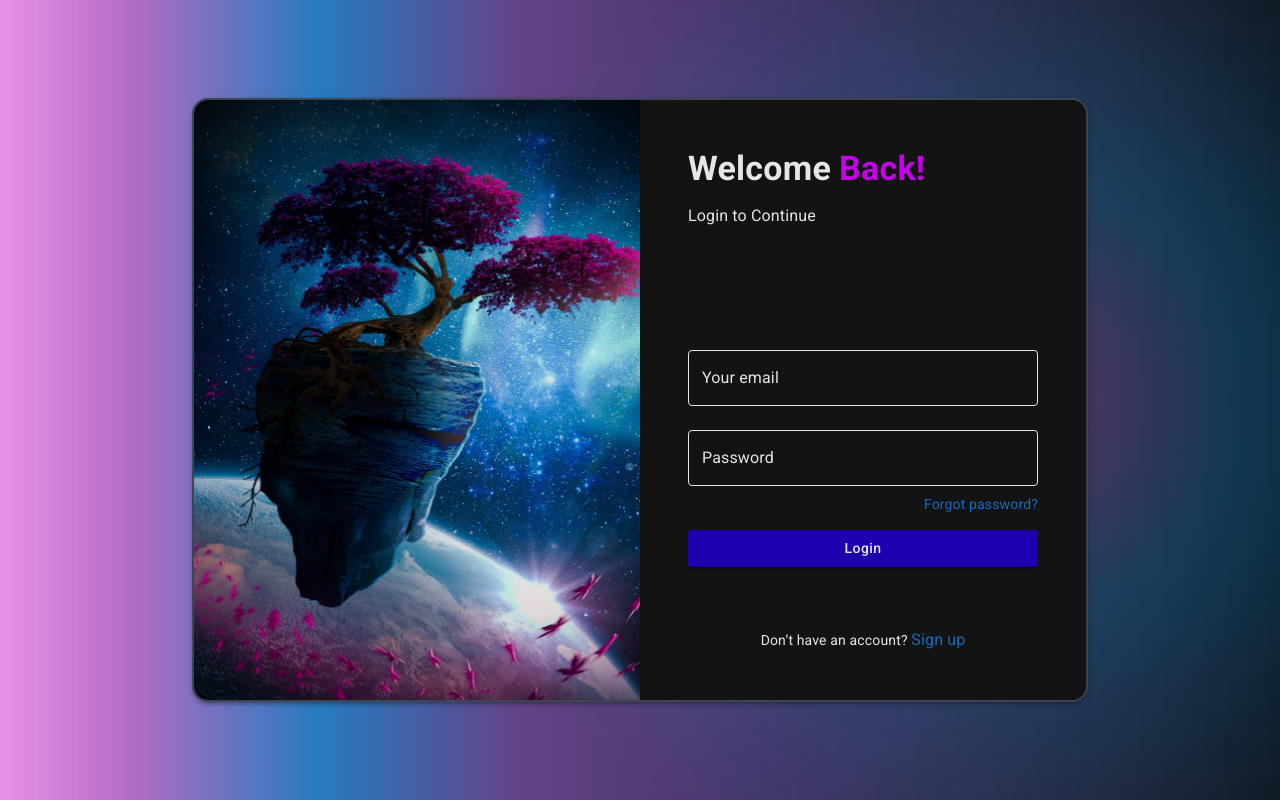
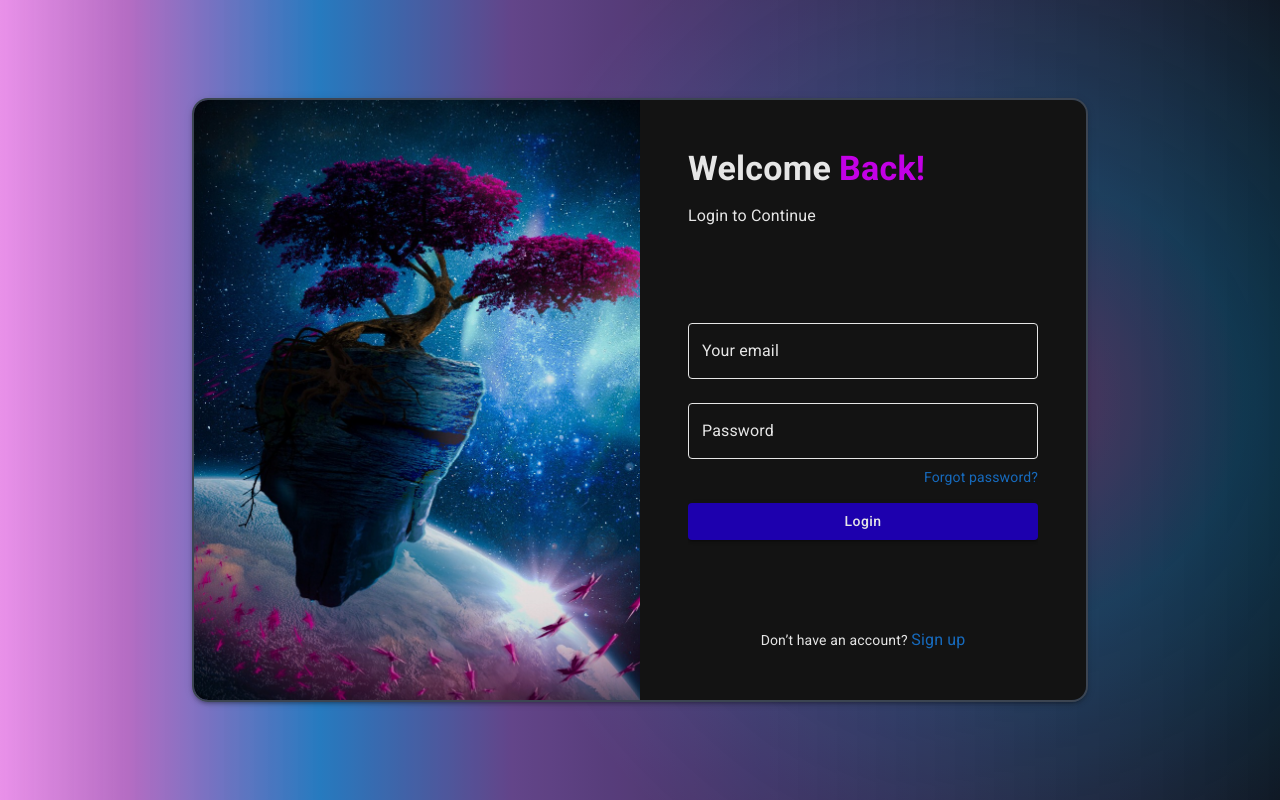
Before and after one commit to akashkhedar/Echo-Frontend, a React (Create React App) app: page /login in a window 1280 px wide. Built offline with nearby package versions, Linux system fonts and the light colour scheme; no server answers.

Commit message:
Last Commit

```diff
--- a/src/components/Login/Login.js
+++ b/src/components/Login/Login.js
@@ -139,9 +139,11 @@ linear-gradient(
               Login to Continue
             </Typography>
           </Box>
-          <Box sx={{ height: "1vh" }}>
-            {error && <Alert severity="error">Wrong Email/Password</Alert>}
-          </Box>
+          {error && (
+            <Box sx={{ mb: 2 }}>
+              <Alert severity="error">Wrong Email/Password</Alert>
+            </Box>
+          )}
           <Box
             sx={{
               overflowY: "auto",
--- a/src/components/Profile/AboutUpdate.js
+++ b/src/components/Profile/AboutUpdate.js
@@ -680,7 +680,7 @@ const AboutUpdate = ({ open, handleClose, user }) => {
                 </Grid>
 
                 {/* Gender Selection */}
-                <Grid item xs={12} sm={6}>
+                <Grid item xs={12} sm={6} sx={{ marginTop: 2 }}>
                   <FormControl
                     fullWidth
                     sx={{
```
